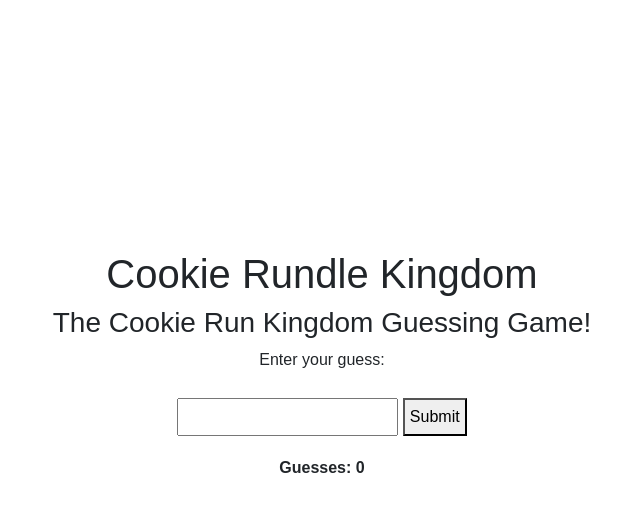
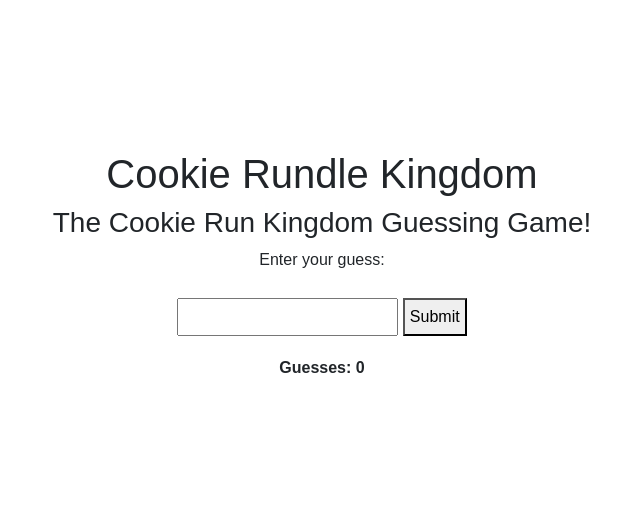
Before and after one commit to ChanniePenghua/channiepenghua.github.io, a plain HTML site: page index.html in a window 1280 px wide. Shown: the whole page, without its empty margins (318-958 px from the left). Drawn offline with Linux system fonts and the light colour scheme; files that its build step writes are made by us from their sources; a web font is replaced by a local one.

Commit message:
Update index.html

```diff
--- a/index.html
+++ b/index.html
@@ -25,7 +25,7 @@
         body {
             font-family: 'CookieRunRegular', sans-serif; /* Use CookieRun Regular for the body text */
             text-align: center;
-            margin: 250px;
+            margin: 150px;
         }
 
         h1 {
```
